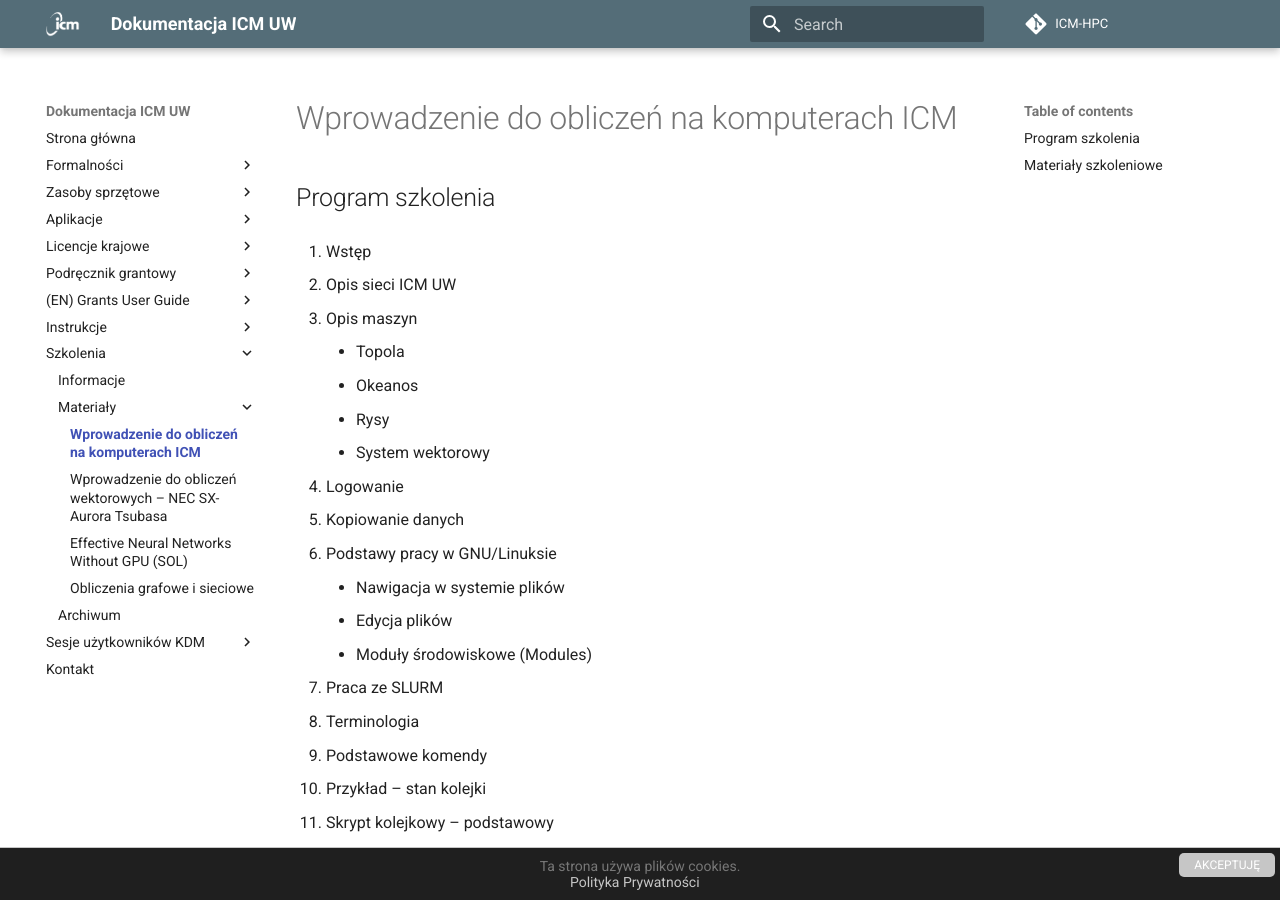
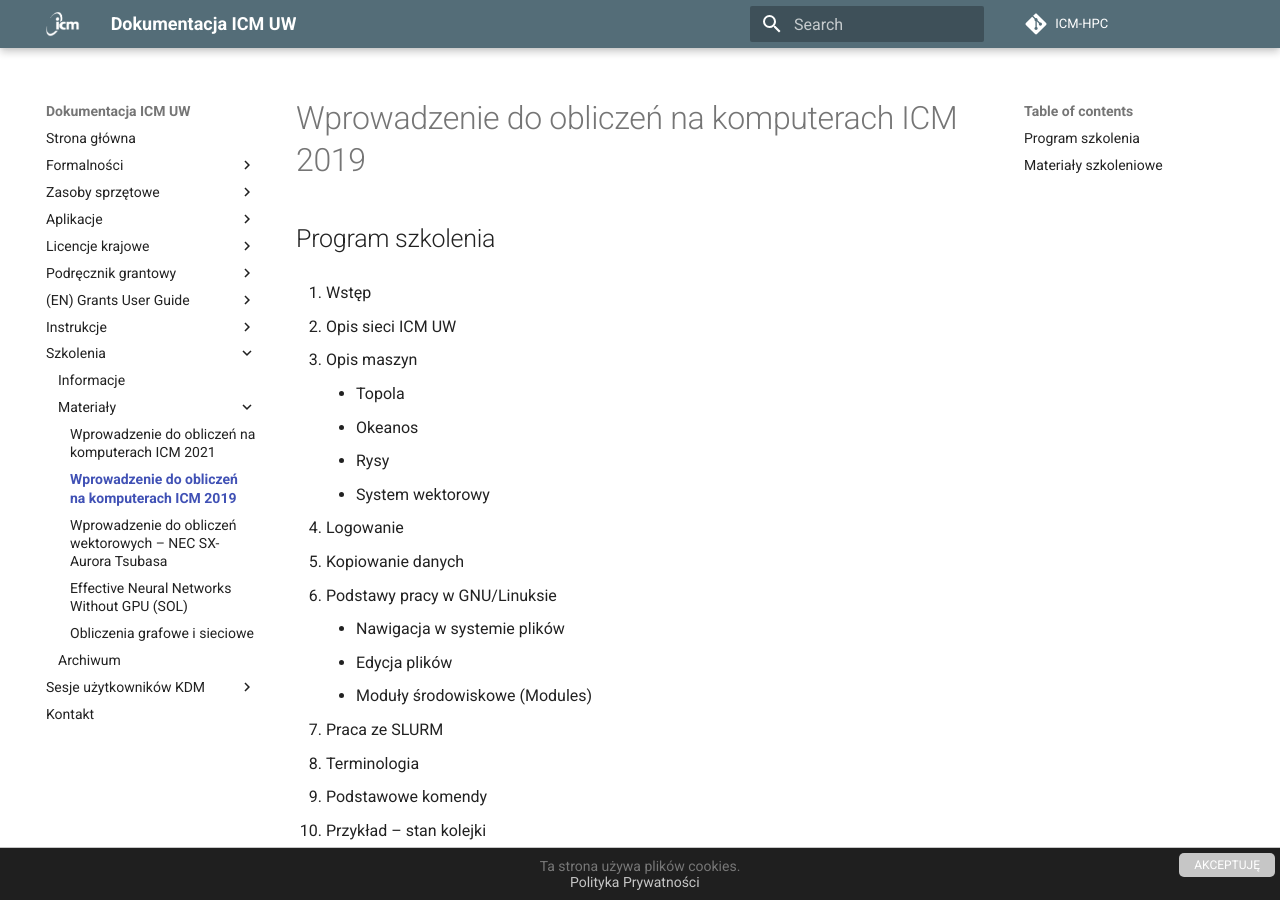
Before and after one commit to kubajal/hpc-docs, an MkDocs documentation site: the page built from docs/Szkolenia/intro_icm_2019.md, in a window 1280 px wide and 900 px high. Built offline with MkDocs 1.6.1 and Material for MkDocs 9.7.7, drawn with Linux system fonts in a browser that asks for light colours.

Commit message:
icm intro 2021

```diff
--- a/docs/Szkolenia/intro_icm.md
+++ b/docs/Szkolenia/intro_icm_2019.md
@@ -5,6 +5,8 @@ draft: false
 ---
 
 <!-- <Last revision: 2020-04-17 by M. Hermanowicz <m.hermanowicz@icm.edu.pl> -->
+
+# Wprowadzenie do obliczeń na komputerach ICM 2019
 
 ## Program szkolenia
 
--- a/mkdocs.yml
+++ b/mkdocs.yml
@@ -129,7 +129,8 @@ nav:
 - Szkolenia:
   - Informacje: Szkolenia/informacje.md
   - Materiały:
-    - Wprowadzenie do obliczeń na komputerach ICM: Szkolenia/intro_icm.md
+    - Wprowadzenie do obliczeń na komputerach ICM 2021: Szkolenia/intro_icm_2021.md
+    - Wprowadzenie do obliczeń na komputerach ICM 2019: Szkolenia/intro_icm_2019.md
     - Wprowadzenie do obliczeń wektorowych – NEC SX-Aurora Tsubasa: Szkolenia/intro_nec.md
     - Effective Neural Networks Without GPU (SOL): Szkolenia/intro_sol.md
     - Obliczenia grafowe i sieciowe: Szkolenia/intro_grafy.md
```
Also changed, not shown: docs/Szkolenia/archiwum.md (+1 -1 lines), docs/Szkolenia/informacje.md (+4 -3 lines), docs/Szkolenia/intro_icm_2021.md (added, +31 -0 lines), docs/Szkolenia/logo/EuroCC.png (added).
